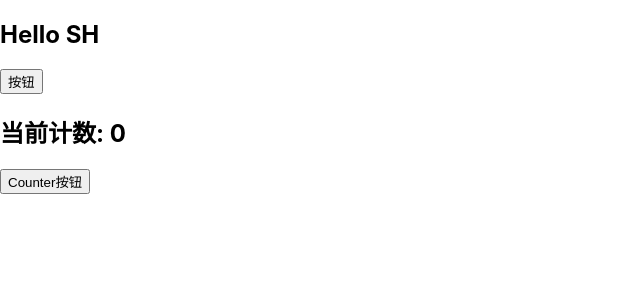
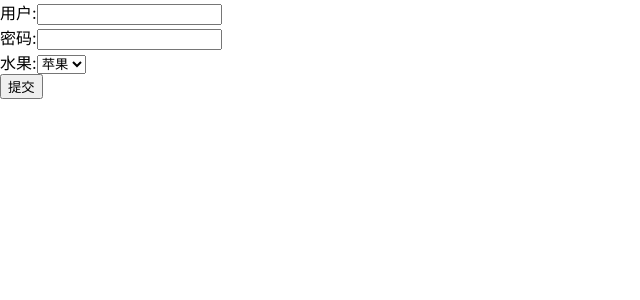
Before and after one commit to Mariana-Yui/learn-react, a React (Create React App) app: page / in a window 1280 px wide. Shown: the top 300 px of the page, without its empty margins (0-640 px from the left). Built offline with nearby package versions, Linux system fonts and the light colour scheme.

Commit message:
feat: 受控组件

```diff
--- a/src/App.tsx
+++ b/src/App.tsx
@@ -1,57 +1,59 @@
-/**
- * createRef获取原生DOM或组件
- */
-import React, { PureComponent, createRef } from 'react';
+import React, { PureComponent } from 'react';
 import { IStates } from './types/App';
 
-class Counter extends PureComponent<any, IStates> {
+type KeyOfIState = keyof IStates;
+
+export class App extends PureComponent<any, IStates> {
   constructor(props) {
     super(props);
     this.state = {
-      counter: 0,
+      username: '',
+      password: '',
+      fruit: '',
+      check: false,
     };
   }
-  render(): React.ReactNode {
+  render() {
+    const { username, password, fruit } = this.state;
     return (
-      <div>
-        <h2>当前计数: {this.state.counter}</h2>
-        <button onClick={() => this.increment()}>Counter按钮</button>
-      </div>
+      <form>
+        <div>
+          <label htmlFor="username">用户:</label>
+          <input type="text" name="username" id="username" value={username} onChange={(e) => this.handleChange(e)} />
+        </div>
+        <div>
+          <label htmlFor="password">密码:</label>
+          <input
+            type="password"
+            name="password"
+            id="password"
+            value={password}
+            onChange={(e) => this.handleChange(e)}
+          />
+        </div>
+        <div>
+          <label htmlFor="fruit">水果:</label>
+          <select name="fruit" id="fruit" value={fruit} onChange={(e) => this.handleChange(e)}>
+            <option value="apple">苹果</option>
+            <option value="banana">香蕉</option>
+            <option value="orange">橘子</option>
+          </select>
+        </div>
+        <button type="submit" onClick={(e) => this.handleSubmit(e)}>
+          提交
+        </button>
+      </form>
     );
   }
-  increment() {
+  handleChange(e) {
     this.setState({
-      counter: this.state.counter + 1,
-    });
+      [e.target.name]: e.target.value,
+    } as Pick<IStates, KeyOfIState>);
   }
-}
-export class App extends PureComponent {
-  private titleRef = createRef<HTMLHeadingElement>();
-  private titleEl: HTMLHeadingElement | null = null;
-  private counterRef = createRef<Counter>();
-  render() {
-    return (
-      <div>
-        {/* <h2 ref="titleRef"></h2> 字符串创建ref方式已经废弃 */}
-        <h2>Hello SH</h2>
-        <h2 ref={this.titleRef}></h2>
-        <h2 ref={(arg) => (this.titleEl = arg)}></h2>
-        <button onClick={() => this.changeText()}>按钮</button>
-        <br />
-        <Counter ref={this.counterRef} />
-      </div>
-    );
-  }
-  changeText() {
-    if (this.titleRef.current) {
-      this.titleRef.current.innerHTML = 'Hello World';
-    }
-    if (this.titleEl) {
-      this.titleEl.innerHTML = 'Hello React';
-    }
-    if (this.counterRef.current) {
-      this.counterRef.current.increment();
-    }
+  handleSubmit(e) {
+    e.preventDefault();
+    const { username, password, fruit } = this.state;
+    console.log(username, password, fruit);
   }
 }
 
--- a/src/types/App.ts
+++ b/src/types/App.ts
@@ -1,4 +1,7 @@
 export interface IProps {}
 export interface IStates {
-  counter: number;
+  username: string;
+  password: string;
+  fruit: string;
+  check: boolean;
 }
```
